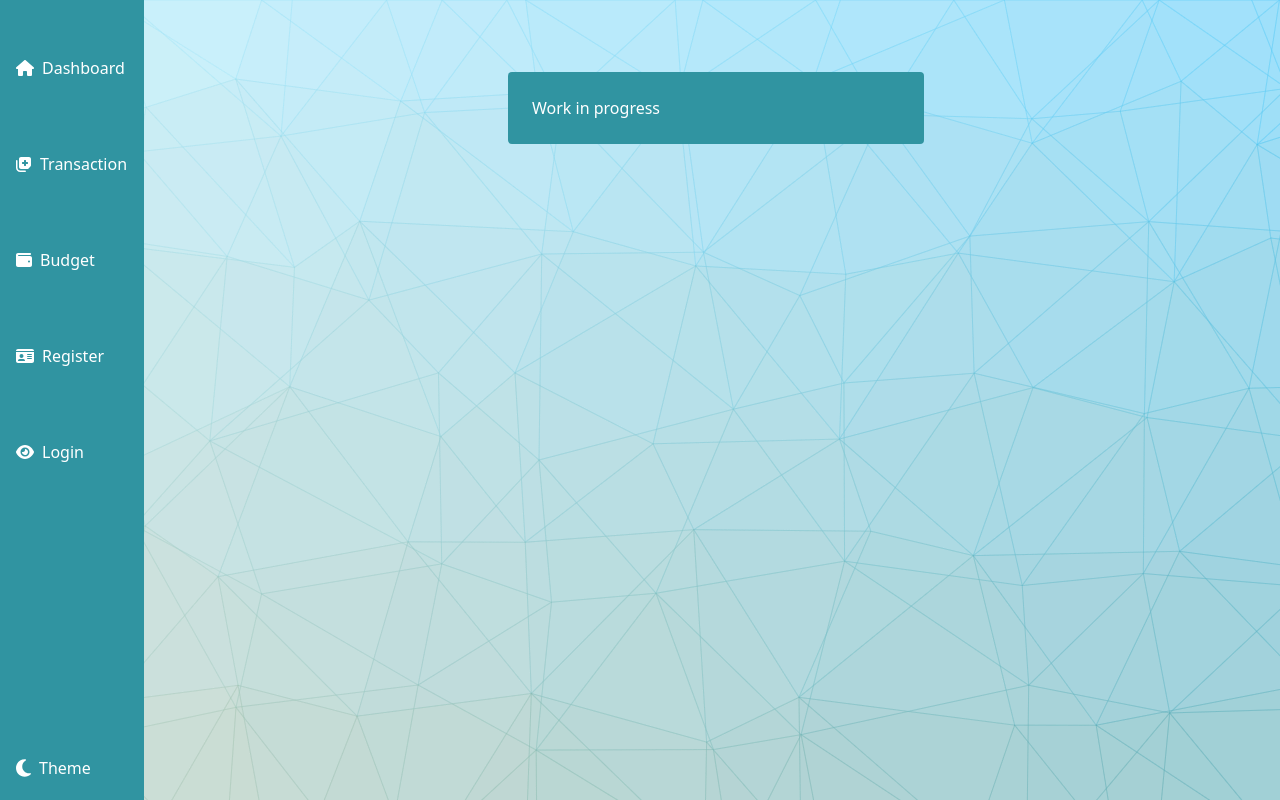
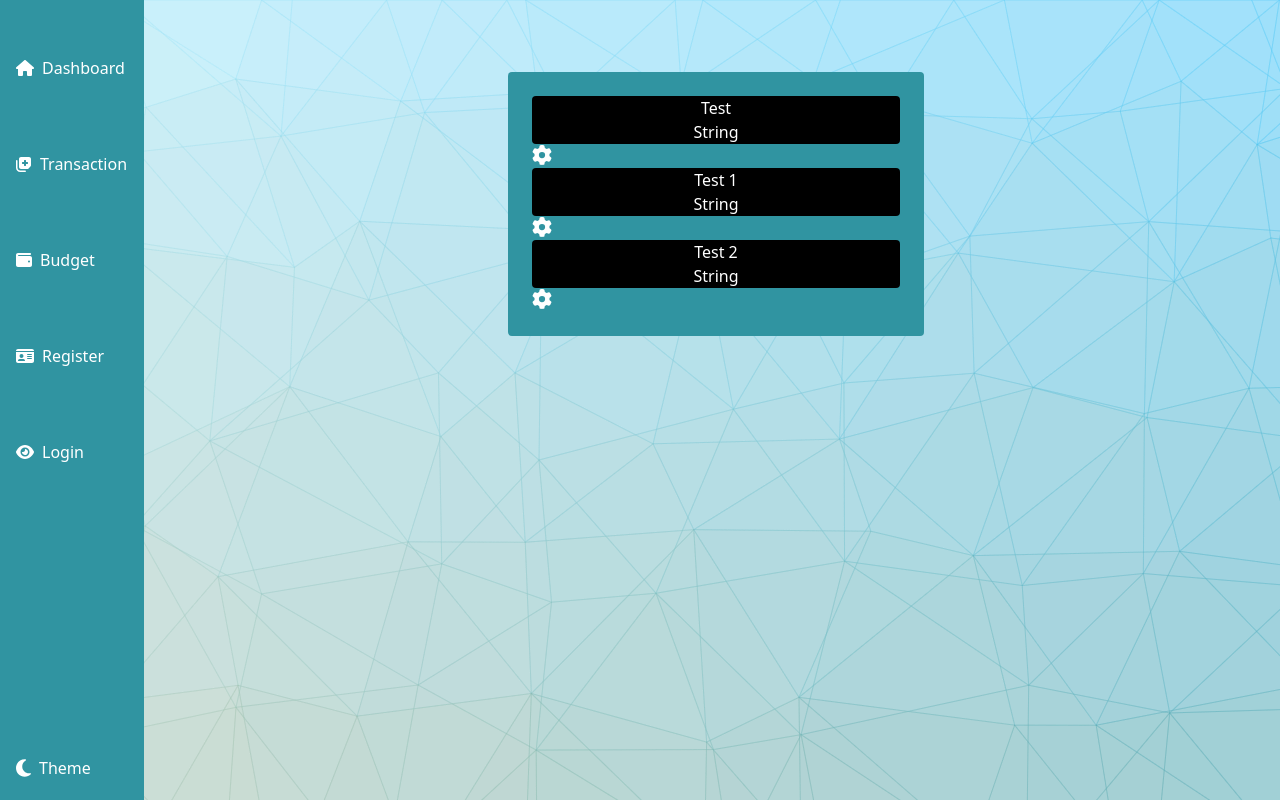
Before and after one commit to New-BaseGroup/FrontEnd, a Vue app: page / in a window 1280 px wide. Built offline with nearby package versions, Linux system fonts and the light colour scheme.

Commit message:
added start to widgets

```diff
--- /dev/null
+++ b/src/components/UI/Widget.vue
@@ -0,0 +1,16 @@
+<template>
+    <div class="widget">
+        <h3>{{props.header}}</h3>
+        <span>{{props.data}}</span>
+    </div>
+</template>
+<script setup>
+import { defineProps } from "vue";
+import { useSiteStore } from "../../stores/site";
+
+const siteStore = useSiteStore();
+const props = defineProps({
+    header: String,
+    data: String,
+});
+</script>
--- a/src/stores/budget.js
+++ b/src/stores/budget.js
@@ -15,6 +15,7 @@ export const useBudgetStore = defineStore("budget", () => {
     const getBudget = computed(() => budget.value);
     const getBudgetCategories = computed(() => budgetCategories.value);
     const getBalance = computed(() => balance.value);
+    const getAmountUsed = computed(() => budget.value[0].totalAmount);
 
     //Actions
     function setBudget(data) {
@@ -36,6 +37,7 @@ export const useBudgetStore = defineStore("budget", () => {
         siteStore.setLoading(true);
         await API_Service.GetService("Budget/1").then((data) => {
             console.log("loading data");
+            console.log(data);
             setBudgetCategories(data);
             setBalance(data);
             setBudget(data);
@@ -55,6 +57,7 @@ export const useBudgetStore = defineStore("budget", () => {
         getBudget,
         getBudgetCategories,
         getBalance,
+        getAmountUsed,
         setBudget,
         setBudgetCategories,
         setBalance,
--- a/src/stores/site.js
+++ b/src/stores/site.js
@@ -1,26 +1,56 @@
-import { defineStore } from 'pinia';
-import { ref, computed } from 'vue';
+import { defineStore } from "pinia";
+import { ref, computed } from "vue";
 
-export const useSiteStore = defineStore('site', () => {
+export const useSiteStore = defineStore("site", () => {
     //State
-    const view = ref("")
-    const loading = ref(false)
-    const theme = ref("light-theme")
+    const view = ref("");
+    const loading = ref(false);
+    const theme = ref("light-theme");
+    const widgets = ref([
+        {
+            id: 0,
+            header: "Test",
+            data: "String",
+        },
+        {
+            id: 1,
+            header: "Test 1",
+            data: "String",
+        },
+        {
+            id: 2,
+            header: "Test 2",
+            data: "String",
+        },
+    ]);
 
     //Getters
-    const getView = computed(() => view.value)
-    const getLoading = computed(() => loading.value)
-    const getTheme = computed(() => theme.value)
+    const getView = computed(() => view.value);
+    const getLoading = computed(() => loading.value);
+    const getTheme = computed(() => theme.value);
+    const getWidgets = computed(() => widgets.value);
 
     //Actions
-    function setView(newView){
+    function setView(newView) {
         view.value = newView;
     }
-    function setLoading(bool){
+    function setLoading(bool) {
         loading.value = bool;
     }
     function setTheme() {
         theme.value = localStorage.getItem("theme");
     }
-    return { view, loading, theme, getView, getLoading, getTheme, setView, setLoading, setTheme}
-  })
+    return {
+        view,
+        loading,
+        theme,
+        widgets,
+        getView,
+        getLoading,
+        getTheme,
+        getWidgets,
+        setView,
+        setLoading,
+        setTheme,
+    };
+});
--- a/src/views/Dashboard.vue
+++ b/src/views/Dashboard.vue
@@ -1,9 +1,56 @@
 <template>
 	<div class="base-card">
 		<div class="base-card-Container">
-			<span> Work in progress</span>
+			<div
+			    v-for="widget in siteStore.getWidgets"
+			    :key="widget.id"
+			>
+				<Widget
+				    :header="widget.header"
+				    :data="widget.data"
+				    :key="widget.id"
+				>
+					</Widget>
+					<font-awesome-icon
+					    icon="fa-gear"
+					    class="text-xl text-[#fff] hover:text-[#2b2b2b]"
+					    @click="setOpenSetting(widget.id)"
+					/>
+					<li
+					    v-if="openSetting == widget.id"
+					    v-for="option in settings"
+					    :key="option"
+					>
+						<ul @click="changeWidget(widget.id, option)">
+							{{option}}
+						</ul>
+						</li>
 		</div>
+
+	</div>
 	</div>
 </template>
 
-<script setup></script>
+<script setup>
+import Widget from "../components/UI/Widget.vue";
+import { useSiteStore } from "../stores/site";
+import { ref } from "vue";
+const siteStore = useSiteStore();
+
+const openSetting = ref(null);
+const settings = ref([
+    "Latest Transaction",
+    "Budget Info",
+    "Budget amount used / total amount",
+    "Category usage",
+]);
+function setOpenSetting(id) {
+    this.openSetting == id
+        ? (this.openSetting = null)
+        : (this.openSetting = id);
+}
+function changeWidget(id, option) {
+    const widget = siteStore.getWidgets.find((widget) => widget.id == id);
+    widget.data = option;
+}
+</script>
```
Also changed, not shown: src/components/budget/budgetView.vue (+13 -7 lines), src/assets/tailwind.css.
